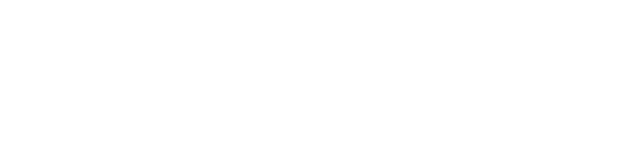
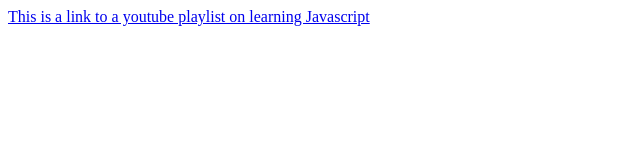
Before and after one commit to Abosede-Imafidon/Abosede-Projects, a plain HTML site: page Portfolio-site/index.html in a window 1280 px wide. Shown: the whole page, without its empty margins (0-640 px from the left). Drawn offline with Linux system fonts and the light colour scheme.

Commit message:
Test push

```diff
--- a/Portfolio-site/index.html
+++ b/Portfolio-site/index.html
@@ -14,6 +14,7 @@
 <body>
 
   <header>
+    <a href="https://www.youtube.com/watch?v=qoSksQ4s_hg&list=PL4cUxeGkcC9i9Ae2D9Ee1RvylH38dKuET">This is a link to a youtube playlist  on learning Javascript</a>
   </header>
 
   <main>
```
